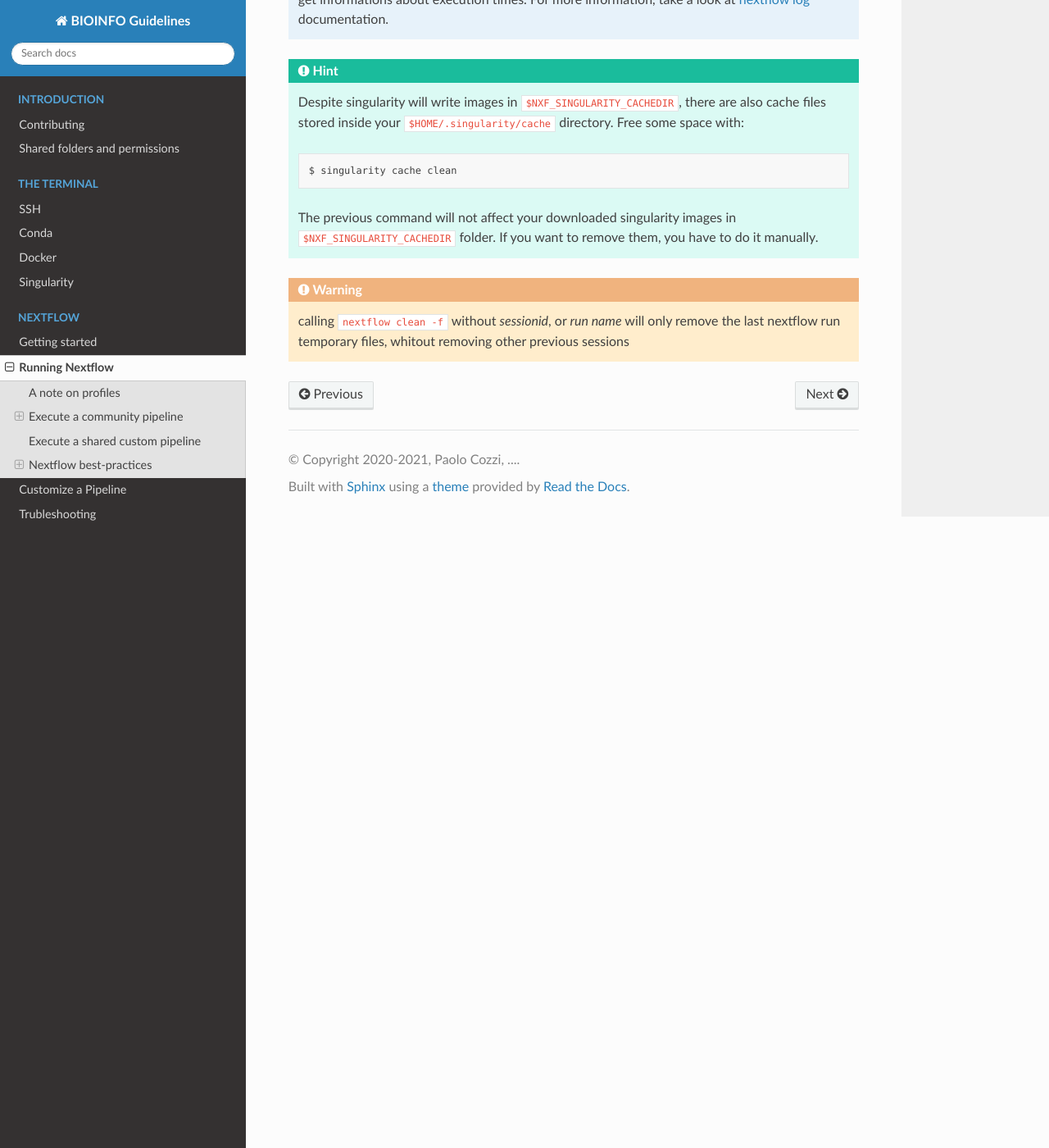
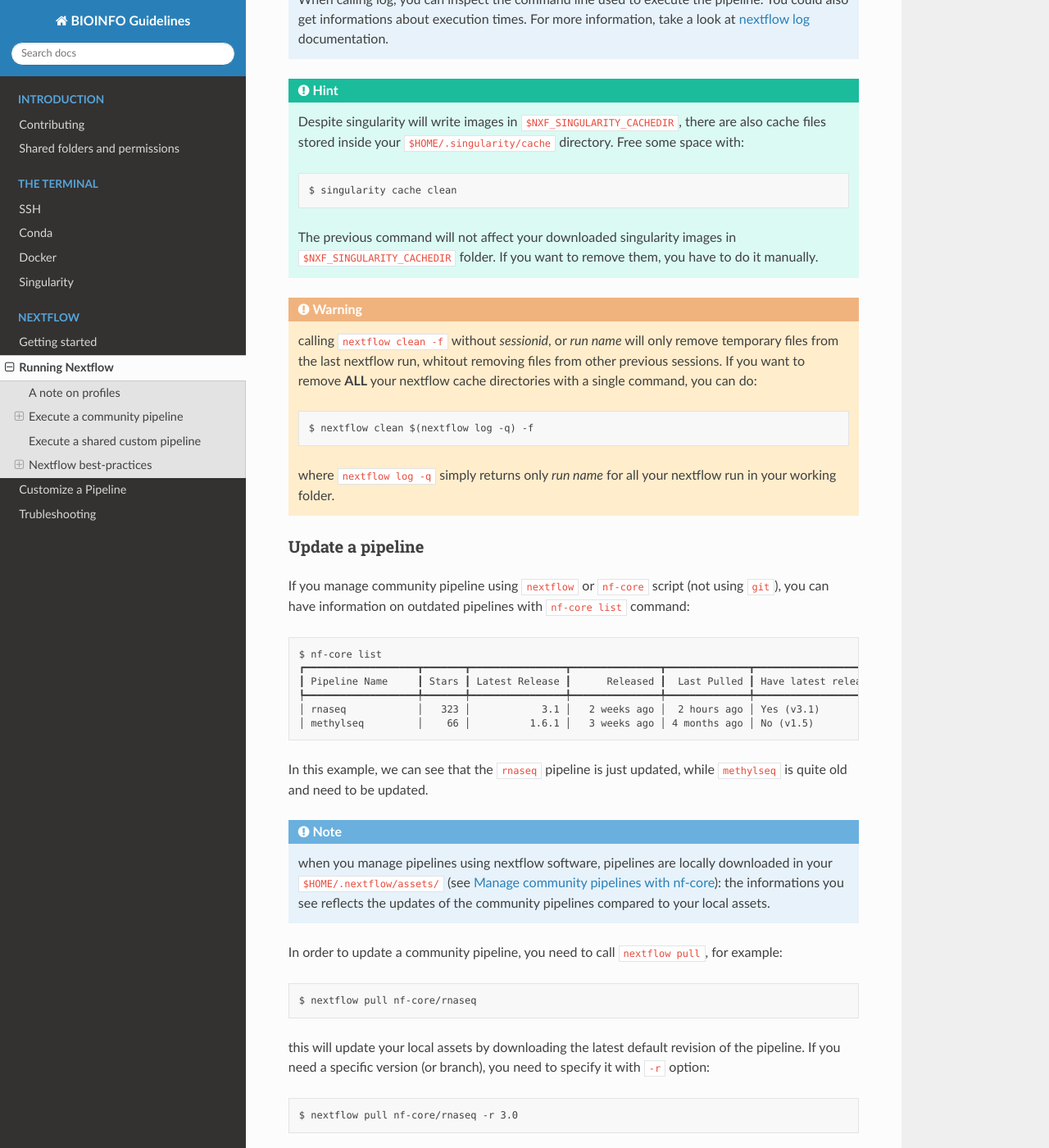
Before and after one commit to cnr-ibba/BIOINFO-guidelines, a Sphinx documentation site: the page built from docs/nextflow/running.rst, in a window 1280 px wide and 1400 px high, scrolled down 3856 px. Shown: the whole window at 82% size. Built offline with Sphinx 7.4.7 and the Read the Docs theme 2.0.0, drawn with Linux system fonts in a browser that asks for light colours; some of the changed text lies outside the part shown.

Commit message:
:memo: describe how to update a nextflow pipeline

```diff
--- a/docs/nextflow/running.rst
+++ b/docs/nextflow/running.rst
@@ -68,6 +68,8 @@ you can call directly nextflow, for example for the *rnaseq* pipeline::
 
 Manage community pipelines with ``nf-core``
 ~~~~~~~~~~~~~~~~~~~~~~~~~~~~~~~~~~~~~~~~~~~
+
+.. _manage-community-pipelines:
 
 Everytime you run a community pipeline, nextflow will download and cache it (in
 your ``$HOME/.nextflow/assets/`` folder). You could check your installed community pipelines
@@ -175,4 +177,64 @@ documentation for more info.
 .. warning::
 
   calling ``nextflow clean -f`` without *sessionid*, or *run name* will only remove
-  the last nextflow run temporary files, whitout removing other previous sessions
+  temporary files from the last nextflow run, whitout removing files from other previous sessions.
+  If you want to remove **ALL** your nextflow cache directories with a single command,
+  you can do::
+
+    $ nextflow clean $(nextflow log -q) -f
+
+  where ``nextflow log -q`` simply returns only *run name* for all your nextflow
+  run in your working folder.
+
+Update a pipeline
+~~~~~~~~~~~~~~~~~
+
+If you manage community pipeline using ``nextflow`` or ``nf-core`` script (not using ``git``),
+you can have information on outdated pipelines with ``nf-core list`` command::
+
+  $ nf-core list
+  ┏━━━━━━━━━━━━━━━━━━━┳━━━━━━━┳━━━━━━━━━━━━━━━━┳━━━━━━━━━━━━━━━┳━━━━━━━━━━━━━━┳━━━━━━━━━━━━━━━━━━━━━━┓
+  ┃ Pipeline Name     ┃ Stars ┃ Latest Release ┃      Released ┃  Last Pulled ┃ Have latest release? ┃
+  ┡━━━━━━━━━━━━━━━━━━━╇━━━━━━━╇━━━━━━━━━━━━━━━━╇━━━━━━━━━━━━━━━╇━━━━━━━━━━━━━━╇━━━━━━━━━━━━━━━━━━━━━━┩
+  │ rnaseq            │   323 │            3.1 │   2 weeks ago │  2 hours ago │ Yes (v3.1)           │
+  │ methylseq         │    66 │          1.6.1 │   3 weeks ago │ 4 months ago │ No (v1.5)            │
+
+In this example, we can see that the ``rnaseq`` pipeline is just updated, while
+``methylseq`` is quite old and need to be updated.
+
+.. note::
+
+  when you manage pipelines using nextflow software, pipelines are locally downloaded
+  in your ``$HOME/.nextflow/assets/`` (see :ref:`Manage community pipelines with nf-core<manage-community-pipelines>`):
+  the informations you see reflects the updates of the community pipelines
+  compared to your local assets.
+
+In order to update a community pipeline, you need to call ``nextflow pull``, for
+example::
+
+  $ nextflow pull nf-core/rnaseq
+
+this will update your local assets by downloading the latest default revision of
+the pipeline. If you need a specific version (or branch), you need to specify it
+with ``-r`` option::
+
+  $ nextflow pull nf-core/rnaseq -r 3.0
+
+.. tip::
+
+  You can get a list of available revision and version with::
+
+    $ nextflow info nf-core/rnaseq
+
+.. hint::
+
+  the same considerations apply with custom shared pipelines, for example::
+
+    $ nextflow pull cnr-ibba/nf-resequencing-mem -r issue-1
+
+.. warning::
+
+  if you download a specific version with ``nextflow pull``, you have to specify
+  it when you call ``nextflow run`` with the same ``-r`` option. This is required
+  if you need to run your analyses with an old pipeline version, or if your ``nextflow``
+  executable doesn't support the latest pipeline version.
--- a/docs/terminal/conda.rst
+++ b/docs/terminal/conda.rst
@@ -129,6 +129,8 @@ in conda documentation for more informations
 A note on channels
 """"""""""""""""""
 
+.. _a-note-on-channels:
+
 Channels are repository where conda store packages. The ``default`` contains packages
 maintained by conda developers. There are others channels like `bioconda <https://bioconda.github.io/index.html>`__,
 which contains a lot of bioinformatics packages, `R <https://anaconda.org/r/repo>`__,
```
Also changed, not shown: docs/nextflow/getting-started.rst (+8 -0 lines).
